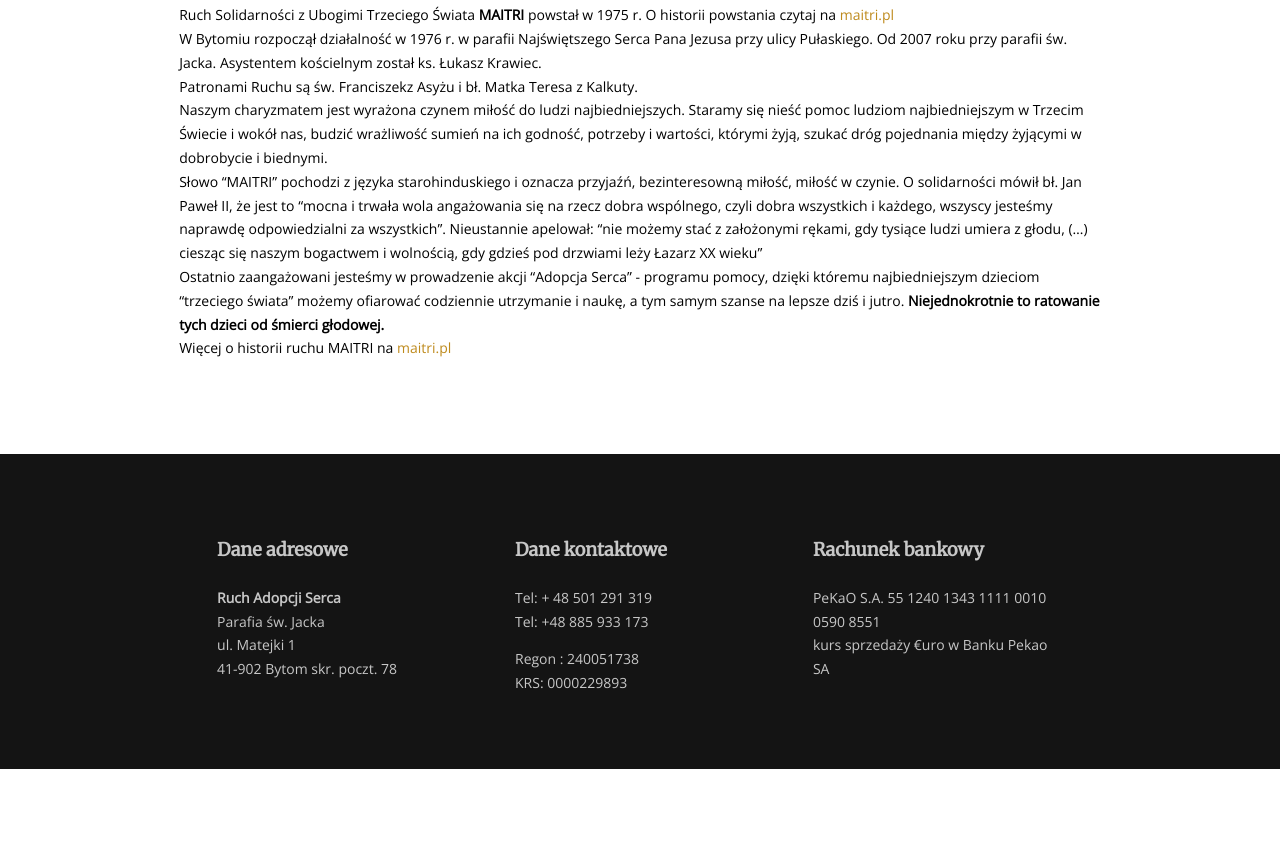
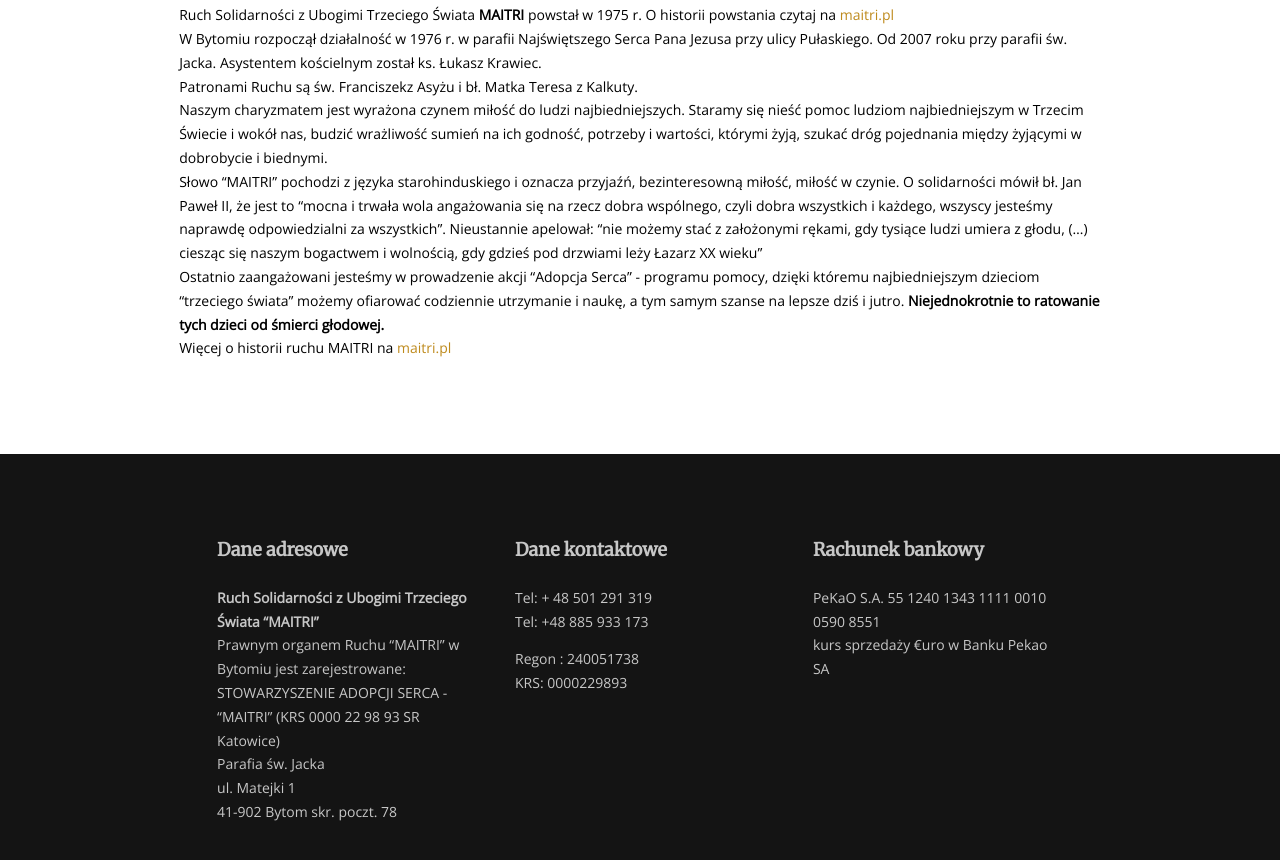
Before and after one commit to Gojodzojo/maitri-bytom-website, an Astro site in the folder page/: page / in a window 1280 px wide. Shown: the part 611-1471 px from the top of the page. Before the commit the page ends 1380 px from the top, so only its background shows below. Built offline with nearby package versions, Linux system fonts and the light colour scheme; Astro itself is replaced by a stand-in of ours.

Commit message:
Update Sekcje stopki “sekcja1”

```diff
--- a/page/src/markdown/footer_sections/sekcja1.md
+++ b/page/src/markdown/footer_sections/sekcja1.md
@@ -3,7 +3,9 @@
 position: 1
 draft: false
 ---
-**Ruch Adopcji Serca**\
+**Ruch Solidarności z Ubogimi Trzeciego Świata "MAITRI"** \
+Prawnym organem Ruchu "MAITRI" w Bytomiu jest zarejestrowane:\
+STOWARZYSZENIE ADOPCJI SERCA - "MAITRI" (KRS 0000 22 98 93 SR Katowice)\
 Parafia św. Jacka\
 ul. Matejki 1\
 41-902 Bytom skr. poczt. 78
```
